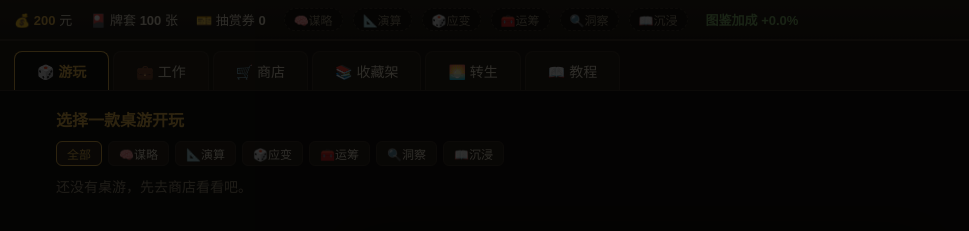
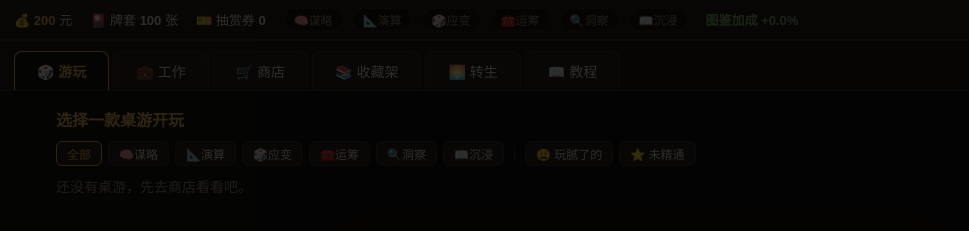
Before and after one commit to autumnfall/sologame, a Vue app: page / in a window 1280 px wide. Shown: the top 231 px of the page, without its empty margins (0-969 px from the left). Built offline with nearby package versions, Linux system fonts and the light colour scheme.

Commit message:
换游戏自动挑耐久最高实体；某鱼出售下拉按游戏分组低耐久在前；游玩/收藏筛选新增玩腻了/未精通快捷开关（可复合）；修复卡片外进度条样式不生效

```diff
--- a/src/ui/components/FilterBar.vue
+++ b/src/ui/components/FilterBar.vue
@@ -2,15 +2,26 @@
 import { ATTR_ICON, ATTRS } from '../../core';
 import type { Attr } from '../../core';
 
-defineProps<{ modelValue: Attr | null }>();
-const emit = defineEmits<{ 'update:modelValue': [value: Attr | null] }>();
+const props = withDefaults(
+  defineProps<{ modelValue: Attr | null; tiredOnly?: boolean; unmasteredOnly?: boolean }>(),
+  { tiredOnly: false, unmasteredOnly: false },
+);
+const emit = defineEmits<{
+  'update:modelValue': [value: Attr | null];
+  'update:tiredOnly': [value: boolean];
+  'update:unmasteredOnly': [value: boolean];
+}>();
+
+function chipStyle(on: boolean): Record<string, string> {
+  return on ? { borderColor: 'var(--gold)', color: 'var(--gold)' } : {};
+}
 </script>
 
 <template>
-  <div style="display:flex;gap:6px;flex-wrap:wrap;margin-bottom:10px">
+  <div style="display:flex;gap:6px;flex-wrap:wrap;margin-bottom:10px;align-items:center">
     <button
       style="padding:3px 10px;font-size:12px"
-      :style="modelValue === null ? { borderColor: 'var(--gold)', color: 'var(--gold)' } : {}"
+      :style="chipStyle(props.modelValue === null)"
       @click="emit('update:modelValue', null)"
     >
       全部
@@ -19,10 +30,27 @@ const emit = defineEmits<{ 'update:modelValue': [value: Attr | null] }>();
       v-for="a in ATTRS"
       :key="a"
       style="padding:3px 10px;font-size:12px"
-      :style="modelValue === a ? { borderColor: 'var(--gold)', color: 'var(--gold)' } : {}"
+      :style="chipStyle(props.modelValue === a)"
       @click="emit('update:modelValue', a)"
     >
       {{ ATTR_ICON[a] }}{{ a }}
     </button>
+    <span style="width:1px;height:16px;background:var(--line);margin:0 4px"></span>
+    <button
+      style="padding:3px 10px;font-size:12px"
+      title="只看疲劳≥7（玩腻了）的收藏，可与属性筛选叠加"
+      :style="chipStyle(props.tiredOnly)"
+      @click="emit('update:tiredOnly', !props.tiredOnly)"
+    >
+      😩 玩腻了的
+    </button>
+    <button
+      style="padding:3px 10px;font-size:12px"
+      title="只看尚未精通的收藏，可与属性筛选叠加"
+      :style="chipStyle(props.unmasteredOnly)"
+      @click="emit('update:unmasteredOnly', !props.unmasteredOnly)"
+    >
+      ⭐ 未精通
+    </button>
   </div>
 </template>
--- a/src/ui/pages/PlayPage.vue
+++ b/src/ui/pages/PlayPage.vue
@@ -1,6 +1,6 @@
 <script setup lang="ts">
 import { computed, nextTick, ref, watch } from 'vue';
-import { DURABILITY, conditionText, copiesOf, copyByUid, gainText, gameById, isFeatureUnlocked, masteryText } from '../../core';
+import { DURABILITY, conditionText, copiesOf, copyByUid, gainText, gameById, isFeatureUnlocked, isMastered, masteryText } from '../../core';
 import { useGameStore } from '../stores/game';
 import FilterBar from '../components/FilterBar.vue';
 import GameCard from '../components/GameCard.vue';
@@ -13,7 +13,9 @@ const ownedIds = computed(() =>
     id =>
       store.s.collections[id].firstOpened &&
       copiesOf(store.s, id).length > 0 &&
-      (!store.playFilter || gameById(id).attrs.includes(store.playFilter)),
+      (!store.playFilter || gameById(id).attrs.includes(store.playFilter)) &&
+      (!store.playTiredOnly || store.s.collections[id].fatigue >= 7) &&
+      (!store.playUnmasteredOnly || !isMastered(store.s, id)),
   ),
 );
 
@@ -113,7 +115,11 @@ watch(
     </div>
 
     <h2>选择一款桌游开玩</h2>
-    <FilterBar v-model="store.playFilter" />
+    <FilterBar
+      v-model="store.playFilter"
+      v-model:tired-only="store.playTiredOnly"
+      v-model:unmastered-only="store.playUnmasteredOnly"
+    />
     <div v-if="fatigueUnlocked || masteryUnlocked" style="margin:0 0 10px;display:flex;gap:8px;align-items:center;flex-wrap:wrap">
       <small class="mut">连刷自动更换（互斥）：</small>
       <button
@@ -134,7 +140,7 @@ watch(
     </div>
 
     <div v-if="!ownedIds.length" class="mut">
-      {{ store.playFilter ? '该属性下没有可玩的桌游，换个筛选看看。' : '还没有桌游，先去商店看看吧。' }}
+      {{ store.playFilter || store.playTiredOnly || store.playUnmasteredOnly ? '没有符合筛选的可玩桌游，换个筛选看看。' : '还没有桌游，先去商店看看吧。' }}
     </div>
     <div v-else class="grid">
       <GameCard v-for="id in ownedIds" :key="id" :game="gameById(id)">
--- a/src/ui/pages/ShelfPage.vue
+++ b/src/ui/pages/ShelfPage.vue
@@ -10,6 +10,7 @@ import {
   gameById,
   globalBonus,
   isFeatureUnlocked,
+  isMastered,
   kindCount,
   masteryText,
   storageCost,
@@ -28,7 +29,9 @@ const ownedIds = computed(() =>
   Object.keys(store.s.collections).filter(
     id =>
       store.s.collections[id].firstOpened &&
-      (!store.shelfFilter || gameById(id).attrs.includes(store.shelfFilter)),
+      (!store.shelfFilter || gameById(id).attrs.includes(store.shelfFilter)) &&
+      (!store.shelfTiredOnly || store.s.collections[id].fatigue >= 7) &&
+      (!store.shelfUnmasteredOnly || !isMastered(store.s, id)),
   ),
 );
 
@@ -59,7 +62,11 @@ function copies(id: string) {
 <template>
   <div>
     <h2>收藏架 <small>{{ shelfCount }}</small></h2>
-    <FilterBar v-model="store.shelfFilter" />
+    <FilterBar
+      v-model="store.shelfFilter"
+      v-model:tired-only="store.shelfTiredOnly"
+      v-model:unmastered-only="store.shelfUnmasteredOnly"
+    />
     <div v-if="sleeveAllUnlocked" style="margin:0 0 10px">
       <button :disabled="!sleeveAllable" @click="store.sleeveAllCopies()">🎴 一键套牌套（逐盒扣牌套）</button>
     </div>
--- a/src/ui/pages/shop/XianyuPanel.vue
+++ b/src/ui/pages/shop/XianyuPanel.vue
@@ -55,7 +55,27 @@ function circled(i: number): string {
 function copyLabel(c: Copy): string {
   const g = gameById(c.gameId);
   const idx = store.s.copies.filter(x => x.gameId === c.gameId).findIndex(x => x.uid === c.uid);
-  return `《${g.name}》实体${circled(idx)} · ${conditionText(c.durability, g.rarity)}`;
+  return `实体${circled(idx)} · ${conditionText(c.durability, g.rarity)} · 耐久 ${durText(c.durability)}`;
+}
+
+/** 出售候选：按游戏分组（组名排序），组内低耐久在前，磨光件标 🔧 */
+const sellGroups = computed(() => {
+  const map = new Map<string, Copy[]>();
+  for (const c of sellable.value) {
+    const arr = map.get(c.gameId) ?? [];
+    arr.push(c);
+    map.set(c.gameId, arr);
+  }
+  return [...map.entries()]
+    .map(([gameId, copies]) => ({
+      gameId,
+      copies: [...copies].sort((a, b) => a.durability - b.durability),
+    }))
+    .sort((a, b) => gameById(a.gameId).name.localeCompare(gameById(b.gameId).name, 'zh'));
+});
+
+function durText(n: number): string {
+  return Number.isInteger(n) ? String(n) : n.toFixed(1);
 }
 
 function listedPrice(c: Copy, mult: number): number {
@@ -146,9 +166,13 @@ const listingRows = computed(() =>
       <div style="display:flex;gap:10px;align-items:center;flex-wrap:wrap;margin-bottom:10px">
         <label>
           选择实体：
-          <select v-model.number="sellUid" style="margin-left:4px;max-width:260px">
+          <select v-model.number="sellUid" style="margin-left:4px;max-width:280px">
             <option :value="null" disabled>— 选择要上架的实体 —</option>
-            <option v-for="c in sellable" :key="c.uid" :value="c.uid">{{ copyLabel(c) }}</option>
+            <optgroup v-for="grp in sellGroups" :key="grp.gameId" :label="`《${gameById(grp.gameId).name}》`">
+              <option v-for="c in grp.copies" :key="c.uid" :value="c.uid">
+                {{ (c.durability <= 0 ? '🔧 ' : '') + copyLabel(c) }}
+              </option>
+            </optgroup>
           </select>
         </label>
         <label>
--- a/src/ui/stores/game.ts
+++ b/src/ui/stores/game.ts
@@ -136,6 +136,10 @@ export const useGameStore = defineStore('game', {
     shopTab: 'taobao' as ShopTabKey,
     playFilter: null as Attr | null,
     shelfFilter: null as Attr | null,
+    playTiredOnly: false,
+    playUnmasteredOnly: false,
+    shelfTiredOnly: false,
+    shelfUnmasteredOnly: false,
     session: null as PlaySession | null,
     playLog: [] as LogLine[],
     gachaLog: [] as GachaEntry[],
@@ -306,9 +310,10 @@ export const useGameStore = defineStore('game', {
         clearTimeout(ps.restartTimer);
         ps.restartTimer = null;
       }
-      // 换游戏（下轮换它）时自动挑一个可用实体；本局实体全程固定
+      // 换游戏（下轮换它）时自动挑耐久最高的可用实体；本局实体全程固定
       if (ps.copyUid == null || copyByUid(this.s, ps.copyUid)?.gameId !== id) {
-        ps.copyUid = copiesOf(this.s, id)[0]?.uid ?? null;
+        const avail = copiesOf(this.s, id);
+        ps.copyUid = avail.reduce((a, b) => (b.durability > a.durability ? b : a), avail[0])?.uid ?? null;
       }
       const copy = ps.copyUid != null ? copyByUid(this.s, ps.copyUid) : undefined;
       ps.gameId = id;
--- a/src/ui/style.css
+++ b/src/ui/style.css
@@ -42,8 +42,8 @@ small{color:var(--dim)}
 .card .fatigue-badge{background:#000a;color:#bbb;font-size:11px;padding:1px 7px;border-radius:8px;border:1px solid #666}
 .card .own-badge{background:#14301c;border:1px solid var(--green);color:#8fe6ae;font-size:11px;font-weight:700;padding:1px 7px;border-radius:8px}
 .card.tired .cover{filter:grayscale(.95) brightness(.7)}
-.card .bar{height:5px;background:#111;border-radius:3px;overflow:hidden;margin-top:3px}
-.card .bar>i{display:block;height:100%;background:var(--green)}
+.bar{height:5px;background:#111;border-radius:3px;overflow:hidden;margin-top:3px}
+.bar>i{display:block;height:100%;background:var(--green)}
 .rar-N{--rc:var(--N)}.rar-R{--rc:var(--R)}.rar-SR{--rc:var(--SR)}.rar-SSR{--rc:var(--SSR)}
 .card{border-top:3px solid var(--rc)}
 .tagline{color:var(--dim);font-size:11px}
```
